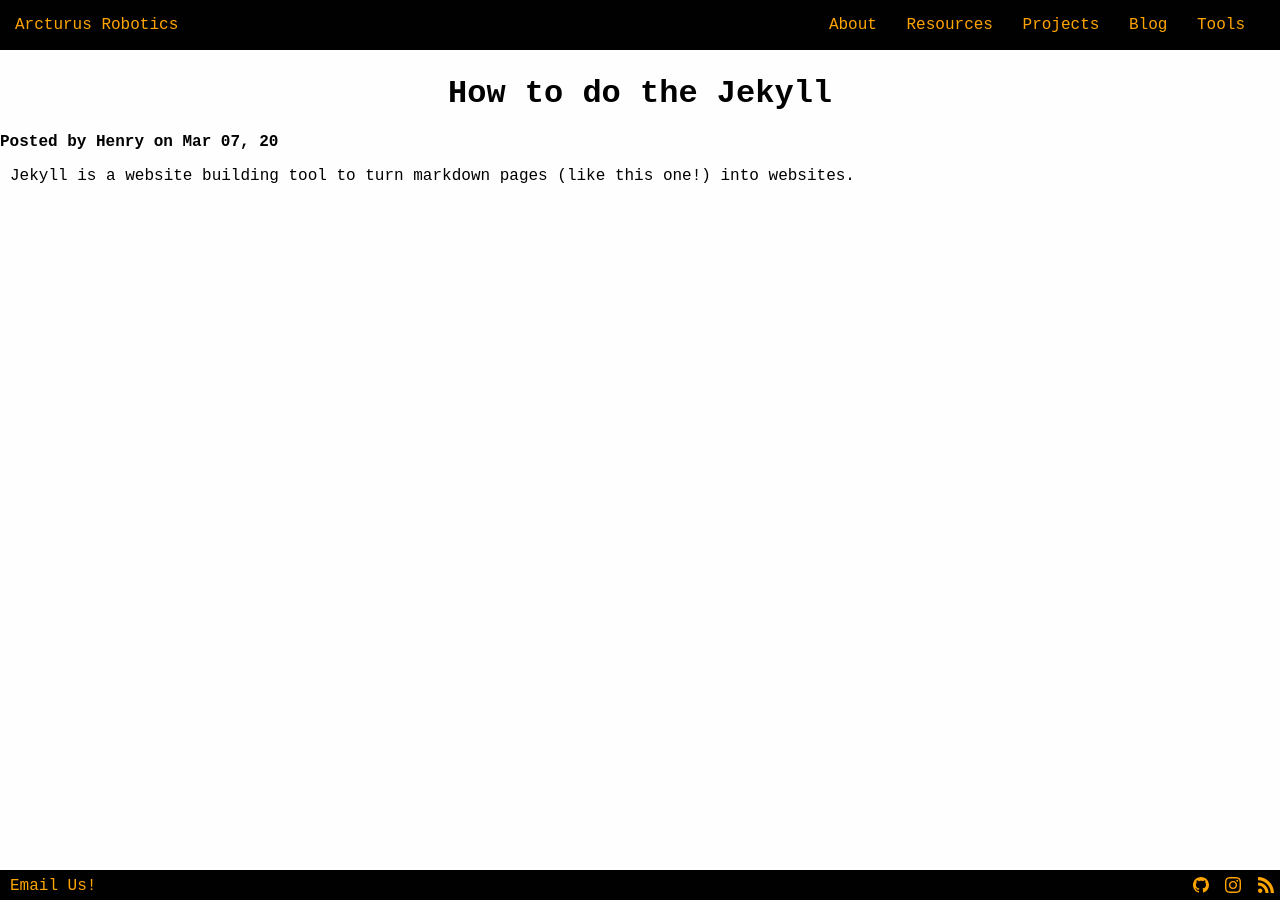
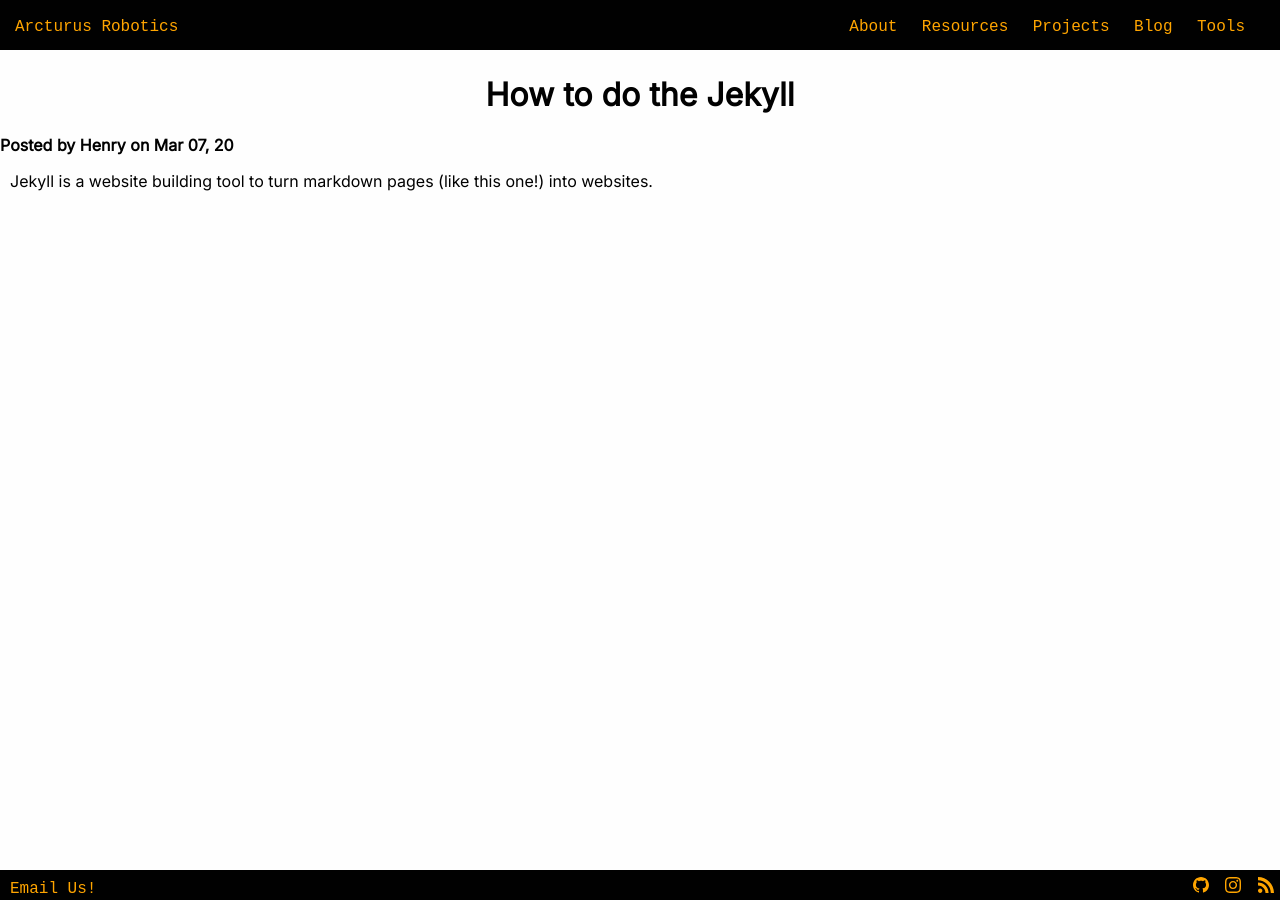
Before and after one commit to arcturus-robotics/arcturusrobotics.com, a Jekyll site: the page built from _posts/2020-03-07-how-to-do-the-jekyll.md, in a window 1280 px wide. Built offline with Jekyll 4.4.1, drawn with Linux system fonts in a browser that asks for light colours; some web fonts are replaced.

Commit message:
Update post.html

```diff
--- a/_layouts/post.html
+++ b/_layouts/post.html
@@ -4,9 +4,11 @@ layout: default
 
 <!-- CSS for blog posts only! -->
 
+<head>
+<link href="https://fonts.googleapis.com/css?family=Inter&display=swap" rel="stylesheet">
 <style>
-    @import url('https://fonts.googleapis.com/css?family=Bellota&display=swap');
-    $inter-font: 'Bellota', cursive;
+    //@import url('https://fonts.googleapis.com/css?family=Bellota&display=swap');
+    //$inter-font: 'Bellota', cursive;
     h1 {
         display: inline-block;
         width: auto;
@@ -16,7 +18,7 @@ layout: default
     .wrapper>*,
     .wrapper>*>*:not(.navigation-home),
     .wrapper>*>*>* {
-        font-family: $inter-font;
+        font-family: 'Inter', sans-serif;
         //'Roboto', 'Calibri', 'Lucida Sans', 'Lucida Sans Regular', 'Lucida Grande', 'Lucida Sans Unicode', Geneva, Verdana, sans-serif;
     }
 
@@ -24,6 +26,7 @@ layout: default
         margin: 0px;
     }
 </style>
+</head>
 
 <!-- Give the page a title if it has one -->
 
```
